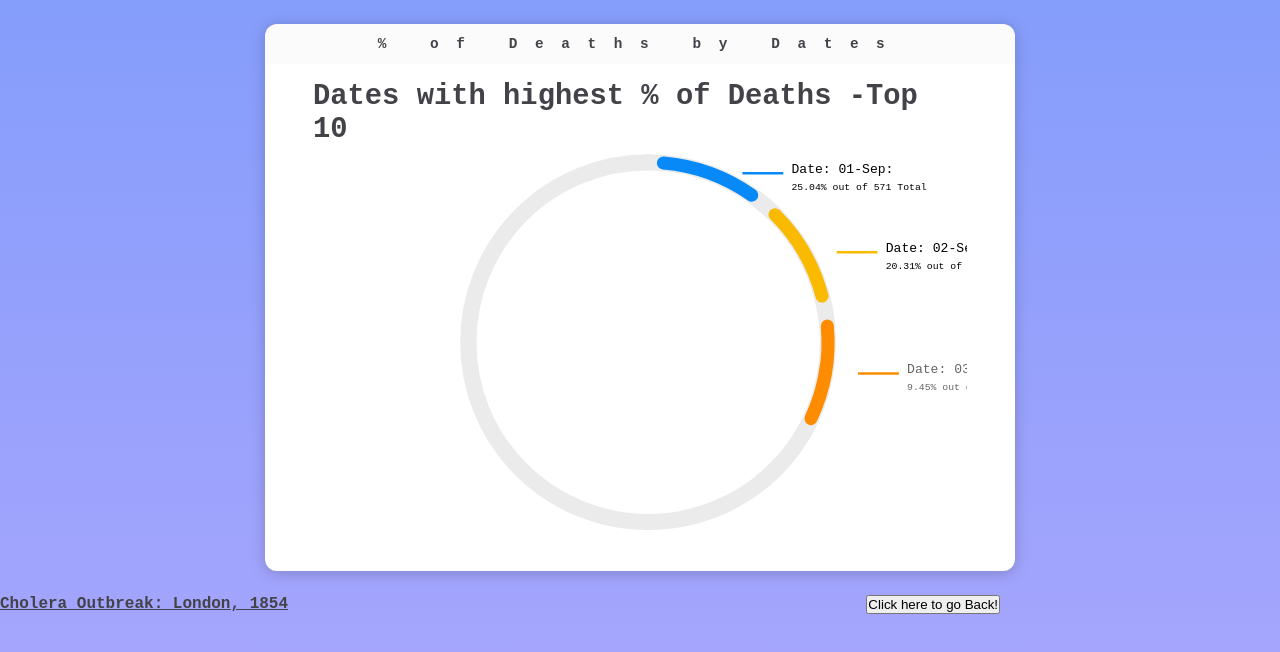
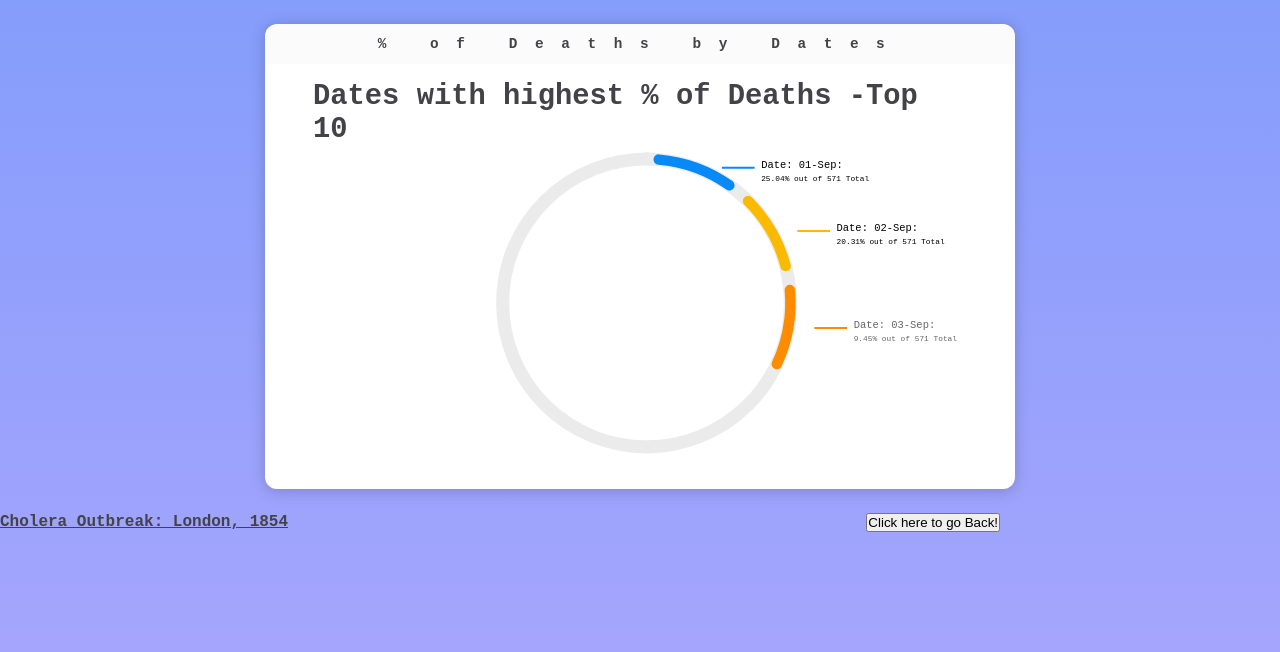
Before and after one commit to free4hny/IUPUI-H517-Project1-Cholera-Outbreak, a plain HTML site: page donut.html in a window 1280 px wide. Drawn offline with nearby package versions, Linux system fonts and the light colour scheme; a web font is replaced by a local one.

Commit message:
Add files via upload

```diff
--- a/donut.html
+++ b/donut.html
@@ -14,7 +14,7 @@
         </nav>
         <section>
             <h1>Dates with highest % of Deaths -Top 10 </h1>
-            <svg viewBox = "0 0 400 250"></svg>
+            <svg viewBox = "0 0 500 250"></svg>
         </section>
     </main>
     <script src="https://cdnjs.cloudflare.com/ajax/libs/d3/5.9.2/d3.min.js"></script>
```
